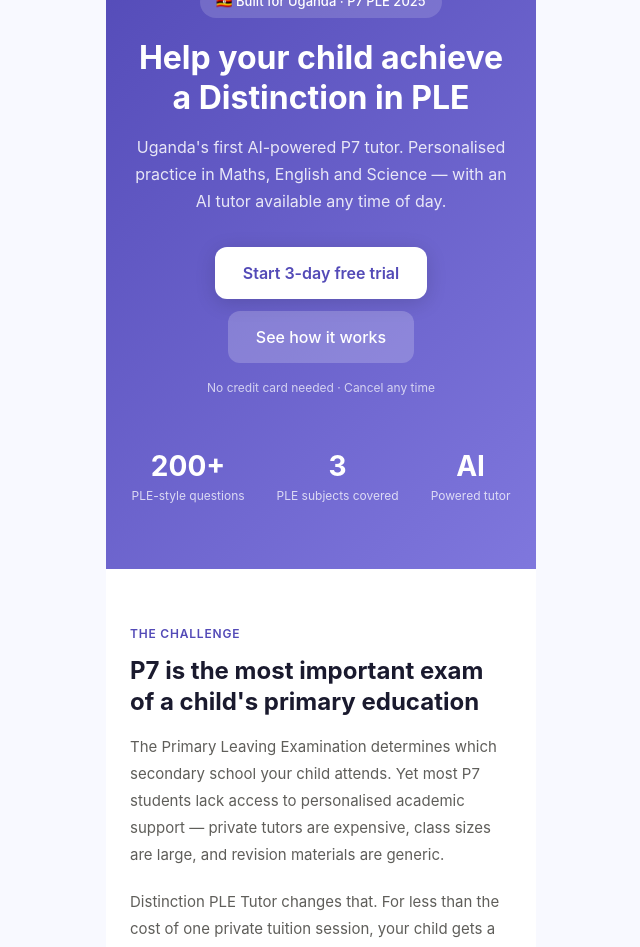
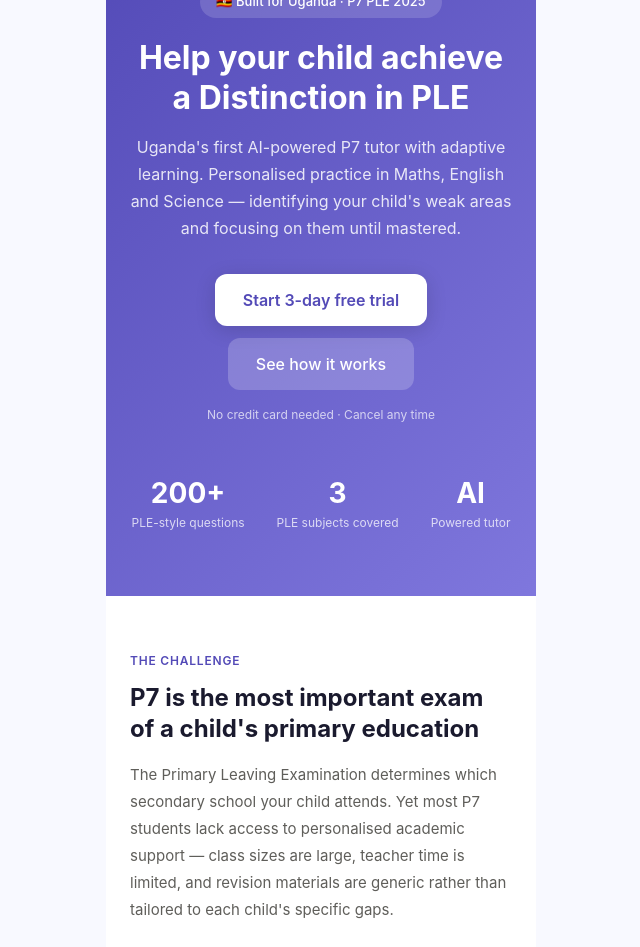
Before and after one commit to johnejalu-cell/distinction-ple-tutor, a Next.js app: page / in a window 1280 px wide. Shown: the part 140-1087 px from the top of the page, without its empty margins (319-959 px from the left). Built offline with nearby package versions, Linux system fonts and the light colour scheme.

Commit message:
Update page.tsx

```diff
--- a/src/app/page.tsx
+++ b/src/app/page.tsx
@@ -34,7 +34,7 @@ export default function LandingPage() {
           Help your child achieve a Distinction in PLE
         </h1>
         <p style={{ fontSize: 16, opacity: 0.85, lineHeight: 1.7, maxWidth: 400, margin: '0 auto 32px' }}>
-          Uganda&apos;s first AI-powered P7 tutor. Personalised practice in Maths, English and Science — with an AI tutor available any time of day.
+          Uganda&apos;s first AI-powered P7 tutor with adaptive learning. Personalised practice in Maths, English and Science — identifying your child&apos;s weak areas and focusing on them until mastered.
         </p>
         <div style={{ display: 'flex', gap: 12, justifyContent: 'center', flexWrap: 'wrap' }}>
           <Link href="/login" style={{
@@ -77,7 +77,7 @@ export default function LandingPage() {
           P7 is the most important exam of a child&apos;s primary education
         </h2>
         <p style={{ fontSize: 15, color: '#5F5E5A', lineHeight: 1.8, marginBottom: 20 }}>
-          The Primary Leaving Examination determines which secondary school your child attends. Yet most P7 students lack access to personalised academic support — private tutors are expensive, class sizes are large, and revision materials are generic.
+          The Primary Leaving Examination determines which secondary school your child attends. Yet most P7 students lack access to personalised academic support — class sizes are large, teacher time is limited, and revision materials are generic rather than tailored to each child's specific gaps.
         </p>
         <p style={{ fontSize: 15, color: '#5F5E5A', lineHeight: 1.8 }}>
           Distinction PLE Tutor changes that. For less than the cost of one private tuition session, your child gets a dedicated AI tutor available every day — adapting to their specific weaknesses and building their confidence question by question.
```
